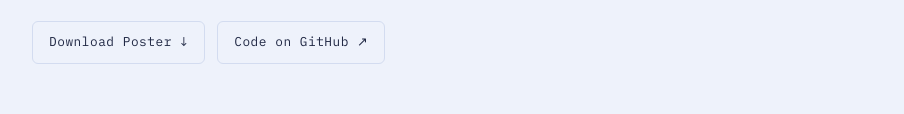
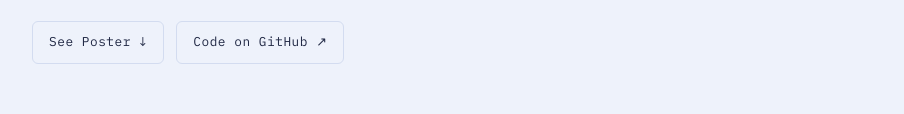
Before and after one commit to cacapps/cacapps.github.io, a plain HTML site: page projects/sparrow-adcs.html in a window 1280 px wide. Shown: the part 1647-1761 px from the top of the page, without its empty margins (182-1086 px from the left). Drawn offline with Linux system fonts and the light colour scheme.

Commit message:
Relabel SPARROW poster button
Co-Authored-By: Claude Opus 5.5 <noreply@anthropic.com>

```diff
--- a/projects/sparrow-adcs.html
+++ b/projects/sparrow-adcs.html
@@ -60,7 +60,7 @@
       <p>This is a preliminary design, and the results reflect that. Performance is demonstrated as filter consistency and phase completion rather than verified against the numeric pointing and relative-navigation requirements we wrote, which is the work that would come between here and an actual PDR.</p>
 
       <div class="links-row">
-        <a class="btn" href="../media/auto-service-adcs/48x36_Engineering%20Project%20Showcase_Poster_SPARROW.pptx.pdf" target="_blank" rel="noopener">Download Poster ↓</a>
+        <a class="btn" href="../media/auto-service-adcs/48x36_Engineering%20Project%20Showcase_Poster_SPARROW.pptx.pdf" target="_blank" rel="noopener">See Poster ↓</a>
         <a class="btn" href="https://github.com/cacapps/sparrow-adcs" target="_blank" rel="noopener">Code on GitHub ↗</a>
       </div>
     </section>
```
